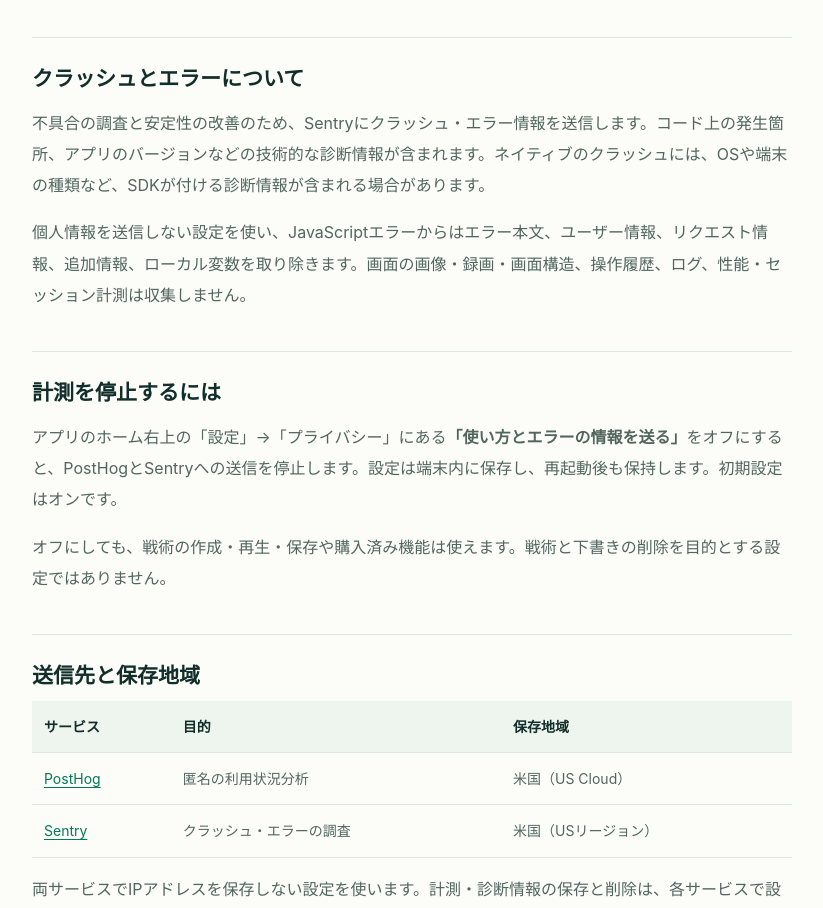
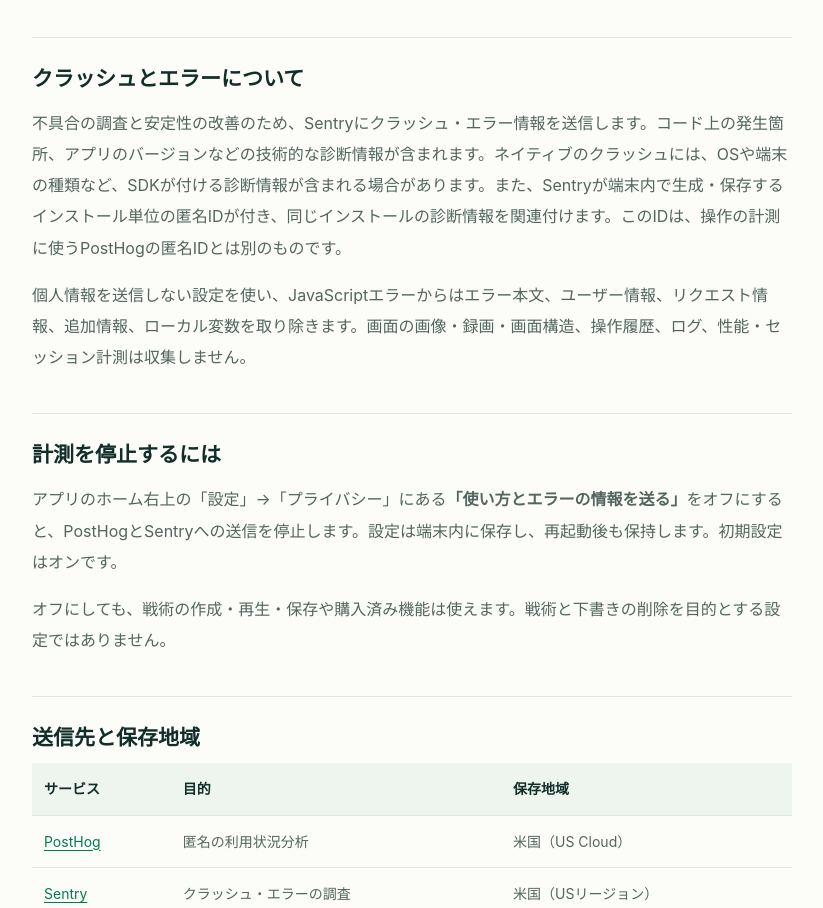
Before and after one commit to tsukasa6487/softeni3d, a plain HTML site: page privacy.html in a window 1280 px wide. Shown: the part 1105-2013 px from the top of the page, without its empty margins (228-1051 px from the left). Drawn offline with Linux system fonts and the light colour scheme.

Commit message:
docs: align privacy disclosure and adopt screenshot plan

```diff
--- a/privacy.html
+++ b/privacy.html
@@ -5,7 +5,7 @@
 <p>このポリシーは、iPhoneアプリ「ソフテニ3D」と、この公開サイトでの情報の取り扱いを説明します。</p>
 <h2>戦術は端末内に保存します</h2><p>アプリにはログイン機能がありません。作成した戦術、下書き、設定は端末内に保存します。運営者のサーバーへの戦術の保存や、端末間の自動同期は行いません。</p><p>ファイルの書き出しでは、利用者が選んだ共有先に戦術を渡します。共有先での取り扱いは、それぞれのサービスや受け取った方の方針に従います。</p>
 <h2>使い方の計測について</h2><p>アプリの改善のため、PostHogに、端末内で生成するランダムな匿名IDと、次の操作イベントを送信します。人物のプロフィールは作成せず、広告識別子は使いません。</p><ul><li>起動、作成開始、ステップ追加、メモの設定、プレビュー再生</li><li>戦術の保存・閲覧、全画面再生、書き出し・読み込み</li><li>購入画面の表示、選手やゴーストの変更、購入・購入の復元</li></ul><p>操作の種類、ステップ数、保存数、上書きかどうか、テンプレートから作ったかどうかなど、決められた属性だけを送ります。戦術の名前、メモの本文、選手やボールの座標は送りません。自動の画面・操作収集、セッション録画、IPアドレスによる位置の推定は行いません。</p><p>匿名IDは、そのアプリでの操作を結び付けるために使います。匿名であっても、同じIDの操作を関連付けられる情報として取り扱います。</p>
-<h2>クラッシュとエラーについて</h2><p>不具合の調査と安定性の改善のため、Sentryにクラッシュ・エラー情報を送信します。コード上の発生箇所、アプリのバージョンなどの技術的な診断情報が含まれます。ネイティブのクラッシュには、OSや端末の種類など、SDKが付ける診断情報が含まれる場合があります。</p><p>個人情報を送信しない設定を使い、JavaScriptエラーからはエラー本文、ユーザー情報、リクエスト情報、追加情報、ローカル変数を取り除きます。画面の画像・録画・画面構造、操作履歴、ログ、性能・セッション計測は収集しません。</p>
+<h2>クラッシュとエラーについて</h2><p>不具合の調査と安定性の改善のため、Sentryにクラッシュ・エラー情報を送信します。コード上の発生箇所、アプリのバージョンなどの技術的な診断情報が含まれます。ネイティブのクラッシュには、OSや端末の種類など、SDKが付ける診断情報が含まれる場合があります。また、Sentryが端末内で生成・保存するインストール単位の匿名IDが付き、同じインストールの診断情報を関連付けます。このIDは、操作の計測に使うPostHogの匿名IDとは別のものです。</p><p>個人情報を送信しない設定を使い、JavaScriptエラーからはエラー本文、ユーザー情報、リクエスト情報、追加情報、ローカル変数を取り除きます。画面の画像・録画・画面構造、操作履歴、ログ、性能・セッション計測は収集しません。</p>
 <h2>計測を停止するには</h2><p>アプリのホーム右上の「設定」→「プライバシー」にある<strong>「使い方とエラーの情報を送る」</strong>をオフにすると、PostHogとSentryへの送信を停止します。設定は端末内に保存し、再起動後も保持します。初期設定はオンです。</p><p>オフにしても、戦術の作成・再生・保存や購入済み機能は使えます。戦術と下書きの削除を目的とする設定ではありません。</p>
 <h2>送信先と保存地域</h2><div class="table-wrap"><table><thead><tr><th scope="col">サービス</th><th scope="col">目的</th><th scope="col">保存地域</th></tr></thead><tbody><tr><td><a href="https://posthog.com/privacy">PostHog</a></td><td>匿名の利用状況分析</td><td>米国（US Cloud）</td></tr><tr><td><a href="https://sentry.io/privacy/">Sentry</a></td><td>クラッシュ・エラーの調査</td><td>米国（USリージョン）</td></tr></tbody></table></div><p>両サービスでIPアドレスを保存しない設定を使います。計測・診断情報の保存と削除は、各サービスで設定されている保持条件に従います。取り扱いについてのご相談は、下記の問い合わせ先へご連絡ください。計測情報は匿名のため、個別のデータを特定できない場合があります。</p>
 <h2>購入について</h2><p>購入の決済と購入の復元は、AppleのApp Storeの仕組みを使います。運営者がこのアプリを通じてクレジットカード番号や銀行口座番号を取得することはありません。購入・復元が成功したことは、上記の利用状況分析に含まれます。</p>
```
Also changed, not shown: 2 other files.
